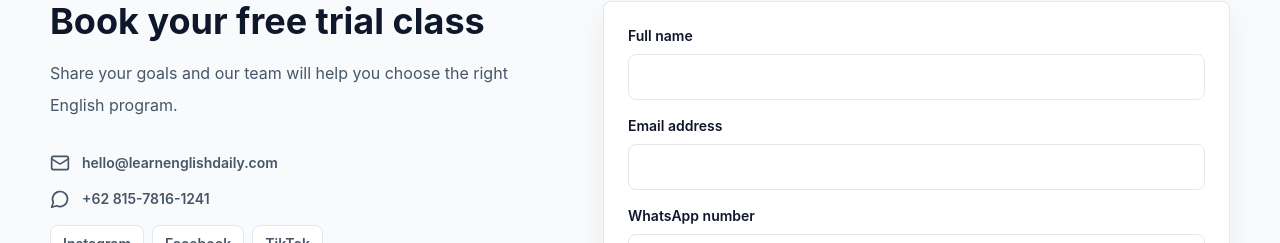
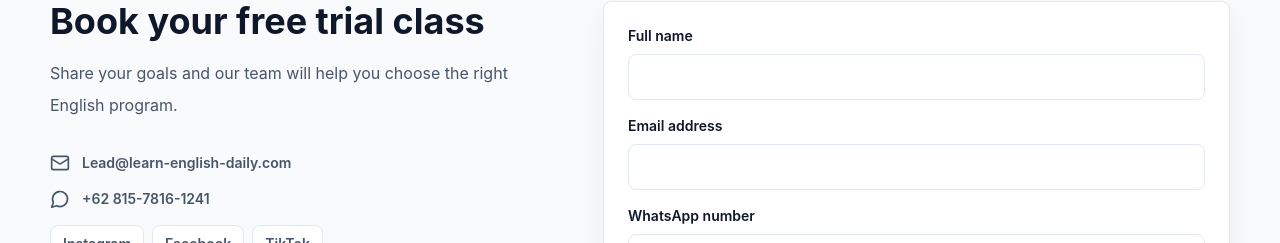
Before and after one commit to Learn-English-Daily/Learn-English-Daily-Website, a Next.js app: page /en in a window 1280 px wide. Shown: the part 7228-7471 px from the top of the page. Built offline with nearby package versions, Linux system fonts and the light colour scheme.

Commit message:
Update contact email address

```diff
--- a/src/app/[locale]/page.tsx
+++ b/src/app/[locale]/page.tsx
@@ -414,8 +414,8 @@ export default async function HomePage({ params }: { params: Promise<{ locale: s
             <h2 className="font-heading text-3xl font-bold text-lead-navy sm:text-4xl">{copy.contact.title}</h2>
             <p className="mt-4 leading-8 text-lead-gray">{copy.contact.subtitle}</p>
             <div className="mt-8 grid gap-4 text-sm font-semibold text-lead-gray">
-              <a href="mailto:hello@learnenglishdaily.com" className="flex items-center gap-3 hover:text-lead-blue">
-                <Mail className="h-5 w-5" /> hello@learnenglishdaily.com
+              <a href="mailto:Lead@learn-english-daily.com" className="flex items-center gap-3 hover:text-lead-blue">
+                <Mail className="h-5 w-5" /> Lead@learn-english-daily.com
               </a>
               <a href={whatsappHref} className="flex items-center gap-3 hover:text-lead-blue">
                 <MessageCircle className="h-5 w-5" /> {whatsappDisplay}
```
